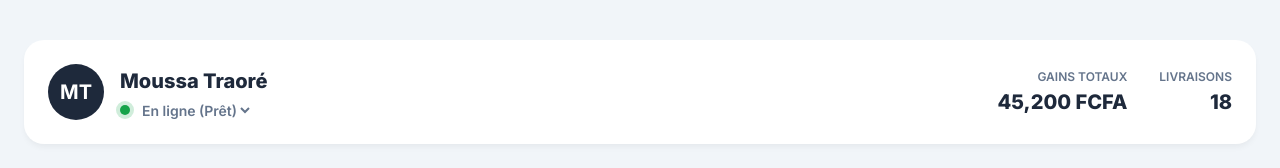
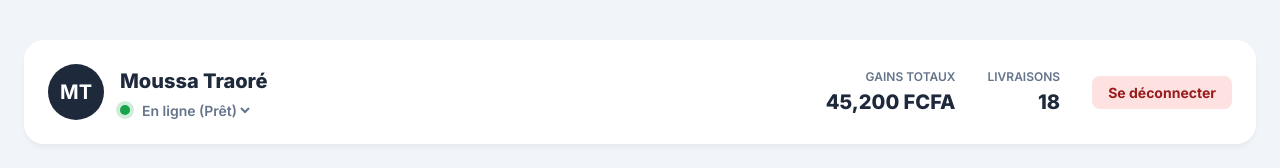
Before and after one commit to SEL-p/tieba, a Next.js app: page /livreur/dashboard in a window 1280 px wide. Shown: the part 189-357 px from the top of the page. Built offline with nearby package versions, Linux system fonts and the light colour scheme; no server answers.

Commit message:
fix: enable logout functionality across all dashboards and fix missing styles

```diff
--- a/app/components/Header.js
+++ b/app/components/Header.js
@@ -44,7 +44,7 @@ export default function Header() {
               <Link href="/aide">Aide</Link>
               <span className={styles.dot}>·</span>
               {session ? (
-                <button onClick={() => signOut()} className={styles.logoutBtn}>Déconnexion</button>
+                <button onClick={() => signOut({ callbackUrl: '/' })} className={styles.logoutBtn}>Se déconnecter</button>
               ) : (
                 <Link href="/compte">Mon Compte</Link>
               )}
--- a/app/components/Header.module.css
+++ b/app/components/Header.module.css
@@ -26,6 +26,21 @@
 .topLinks a:hover { color: var(--orange-light); }
 
 .dot { color: #6B7280; }
+
+.logoutBtn {
+  background: none;
+  border: none;
+  color: #D1D5DB;
+  font-size: 12px;
+  font-family: inherit;
+  cursor: pointer;
+  padding: 0;
+  transition: color 0.2s;
+}
+
+.logoutBtn:hover {
+  color: var(--orange-light);
+}
 
 .header {
   background: var(--white);
--- a/app/livreur/dashboard/livreur.module.css
+++ b/app/livreur/dashboard/livreur.module.css
@@ -68,6 +68,28 @@
   font-weight: 600;
   cursor: pointer;
   padding: 0;
+}
+
+.headerRight {
+  display: flex;
+  align-items: center;
+  gap: 32px;
+}
+
+.btnLogout {
+  background: #fee2e2;
+  color: #991b1b;
+  border: none;
+  padding: 8px 16px;
+  border-radius: 8px;
+  font-size: 0.875rem;
+  font-weight: 700;
+  cursor: pointer;
+  transition: background 0.2s;
+}
+
+.btnLogout:hover {
+  background: #fecaca;
 }
 
 .quickStats {
--- a/app/livreur/dashboard/page.js
+++ b/app/livreur/dashboard/page.js
@@ -1,6 +1,6 @@
 'use client';
 import { useState, useEffect } from 'react';
-import { useSession } from 'next-auth/react';
+import { useSession, signOut } from 'next-auth/react';
 import Header from '../../components/Header';
 import Footer from '../../components/Footer';
 import styles from './livreur.module.css';
@@ -46,6 +46,7 @@ export default function DeliveryDashboard() {
                 </div>
               </div>
             </div>
+            <div className={styles.headerRight}>
               <div className={styles.quickStats}>
                 <div className={styles.quickStat}>
                   <span>Gains Totaux</span>
@@ -55,6 +56,13 @@ export default function DeliveryDashboard() {
                   <span>Livraisons</span>
                   <strong>{stats.completed}</strong>
                 </div>
+              </div>
+              <button
+                onClick={() => signOut({ callbackUrl: '/' })}
+                className={styles.btnLogout}
+              >
+                Se déconnecter
+              </button>
             </div>
           </header>
 
```
Also changed, not shown: app/compte/page.js (+6 -1 lines), app/vendeur/dashboard/page.js (+8 -1 lines), scripts/test-db.mjs (added, +33 -0 lines), 1 other file (tests, documents, lock files or other folders). Lines whose indentation alone changed are shown as unchanged.
